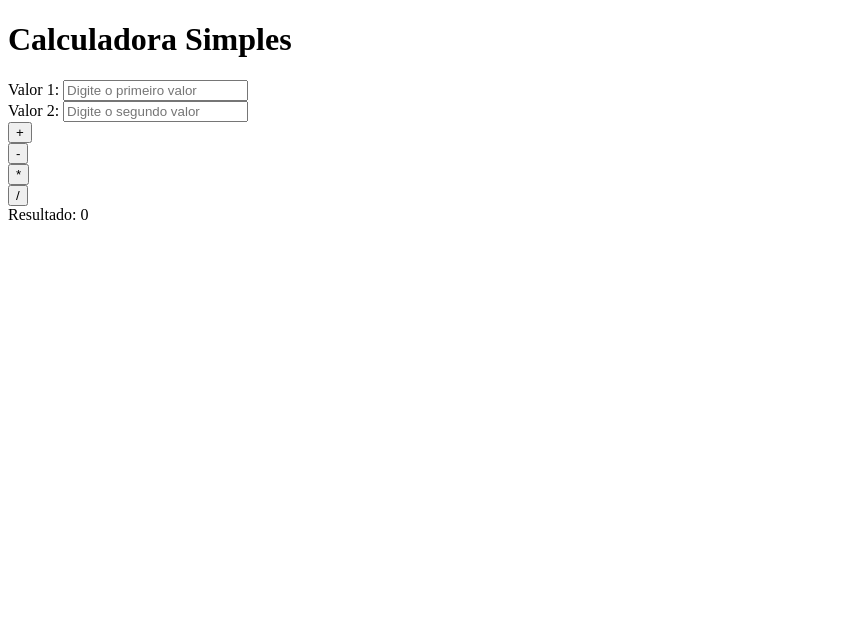
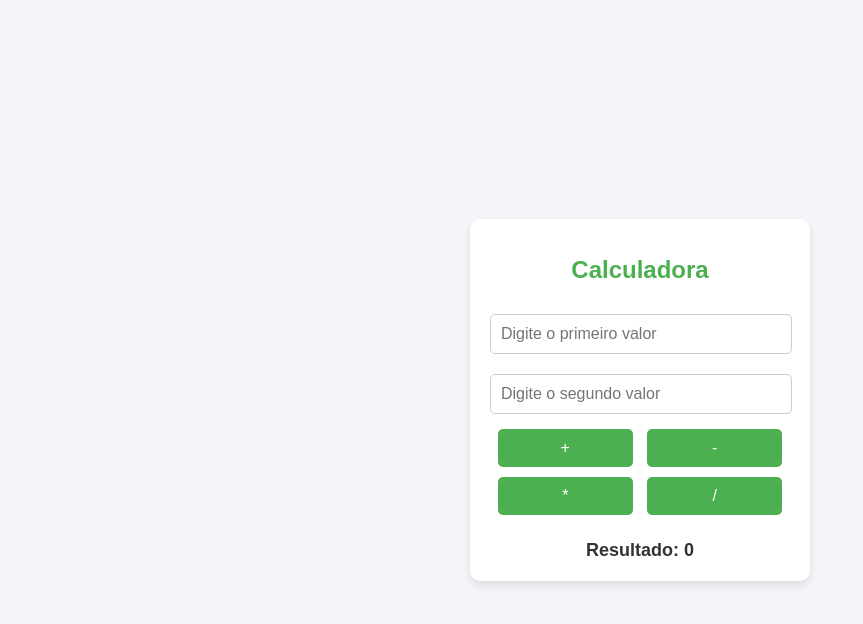
Before and after one commit to GabrielDanteCandido/Aula01DevOps, a plain HTML site: page operacoes.html in a window 1280 px wide. Shown: the whole page, without its empty margins (0-863 px from the left). Drawn offline with Linux system fonts and the light colour scheme.

Commit message:
update style.css

```diff
--- a/operacoes.html
+++ b/operacoes.html
@@ -4,28 +4,23 @@
     <meta charset="UTF-8">
     <meta name="viewport" content="width=device-width, initial-scale=1.0">
     <title>Calculadora</title>
+    <link rel="stylesheet" href="style.css">
 </head>
 <body>
     <div class="container">
-        <h1>Calculadora Simples</h1>
+        <h1>Calculadora</h1>
         <div class="form-group">
-            <label for="valor1">Valor 1:</label>
-            <input type="number" id="valor1" placeholder="Digite o primeiro valor">
+            <input type="" id="valor1" placeholder="Digite o primeiro valor">
         </div>
         <div class="form-group">
-            <label for="valor2">Valor 2:</label>
-            <input type="number" id="valor2" placeholder="Digite o segundo valor">
+            <input type="" id="valor2" placeholder="Digite o segundo valor">
         </div>
         <div class="form-group">
             <button onclick="calcular('+')">+</button>
-        </div>
-        <div class="form-group">
             <button onclick="calcular('-')">-</button>
         </div>
         <div class="form-group">
             <button onclick="calcular('*')">*</button>
-        </div>
-        <div class="form-group">
             <button onclick="calcular('/')">/</button>
         </div>
         <div class="resultado" id="resultado">Resultado: 0</div>
--- a/style.css
+++ b/style.css
@@ -1,69 +1,63 @@
-* {
-    margin: 0;
-    padding: 0;
-    box-sizing: border-box;
-}
-
+/* Estilo geral do corpo */
 body {
     font-family: Arial, sans-serif;
-    line-height: 1.6;
-    background-color: #f4f4f4;
+    background-color: #f4f4f9;
+    color: #333;
     display: flex;
     justify-content: center;
     align-items: center;
     height: 100vh;
+    margin: 0;
 }
 
+/* Container da calculadora */
 .container {
     background-color: #fff;
-    padding: 2rem;
-    border-radius: 8px;
-    box-shadow: 0 0 10px rgba(0, 0, 0, 0.1);
-    width: 100%;
-    max-width: 400px;
+    padding: 20px;
+    border-radius: 10px;
+    box-shadow: 0px 4px 8px rgba(0, 0, 0, 0.1);
+    text-align: center;
+    width: 300px;
 }
 
+/* Título */
 h1 {
-    text-align: center;
-    margin-bottom: 1.5rem;
-    color: #333;
+    margin-bottom: 20px;
+    font-size: 24px;
+    color: #4CAF50;
 }
 
-.form-group {
-    margin-bottom: 1rem;
+/* Estilo para os campos de entrada */
+input {
+    width: calc(100% - 20px);
+    padding: 10px;
+    margin: 10px 0;
+    border: 1px solid #ccc;
+    border-radius: 5px;
+    font-size: 16px;
 }
 
-.form-group label {
-    display: block;
-    margin-bottom: 0.5rem;
-    color: #555;
-}
-
-.form-group input {
-    width: 100%;
-    padding: 0.75rem;
-    border: 1px solid #ccc;
-    border-radius: 4px;
-    font-size: 1rem;
-}
-
-.form-group input:focus {
-    border-color: #007bff;
-    outline: none;
-    box-shadow: 0 0 5px rgba(0, 123, 255, 0.5);
-}
-
+/* Botões */
 button {
-    width: 100%;
-    padding: 0.75rem;
-    background-color: #007bff;
-    color: #fff;
+    background-color: #4CAF50;
+    color: white;
     border: none;
-    border-radius: 4px;
-    font-size: 1rem;
+    padding: 10px 15px;
+    margin: 5px;
+    border-radius: 5px;
     cursor: pointer;
+    font-size: 16px;
+    width: 45%;
 }
 
 button:hover {
-    background-color: #0056b3;
+    background-color: #45a049;
 }
+
+/* Resultado */
+.resultado {
+    margin-top: 20px;
+    font-size: 18px;
+    font-weight: bold;
+    color: #333;
+}
```
Also changed, not shown: index.html (+4 -1 lines).
